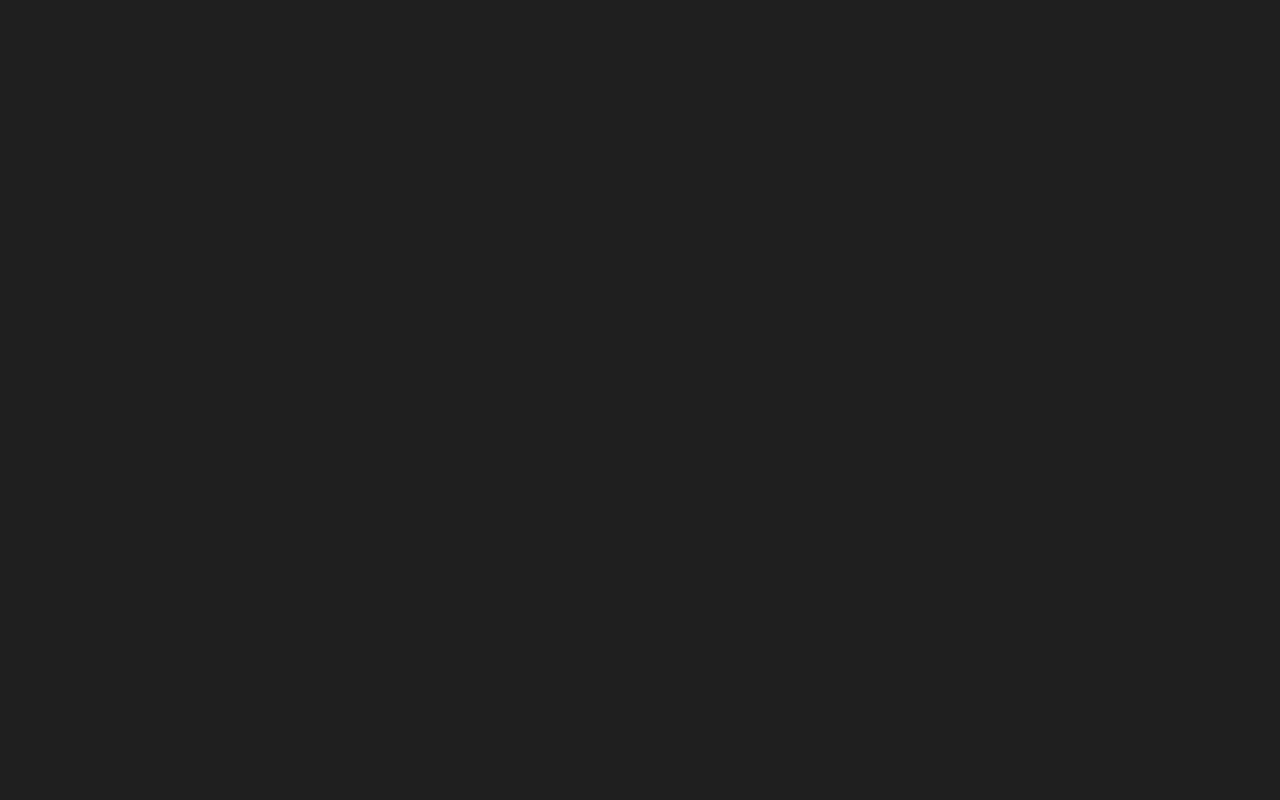
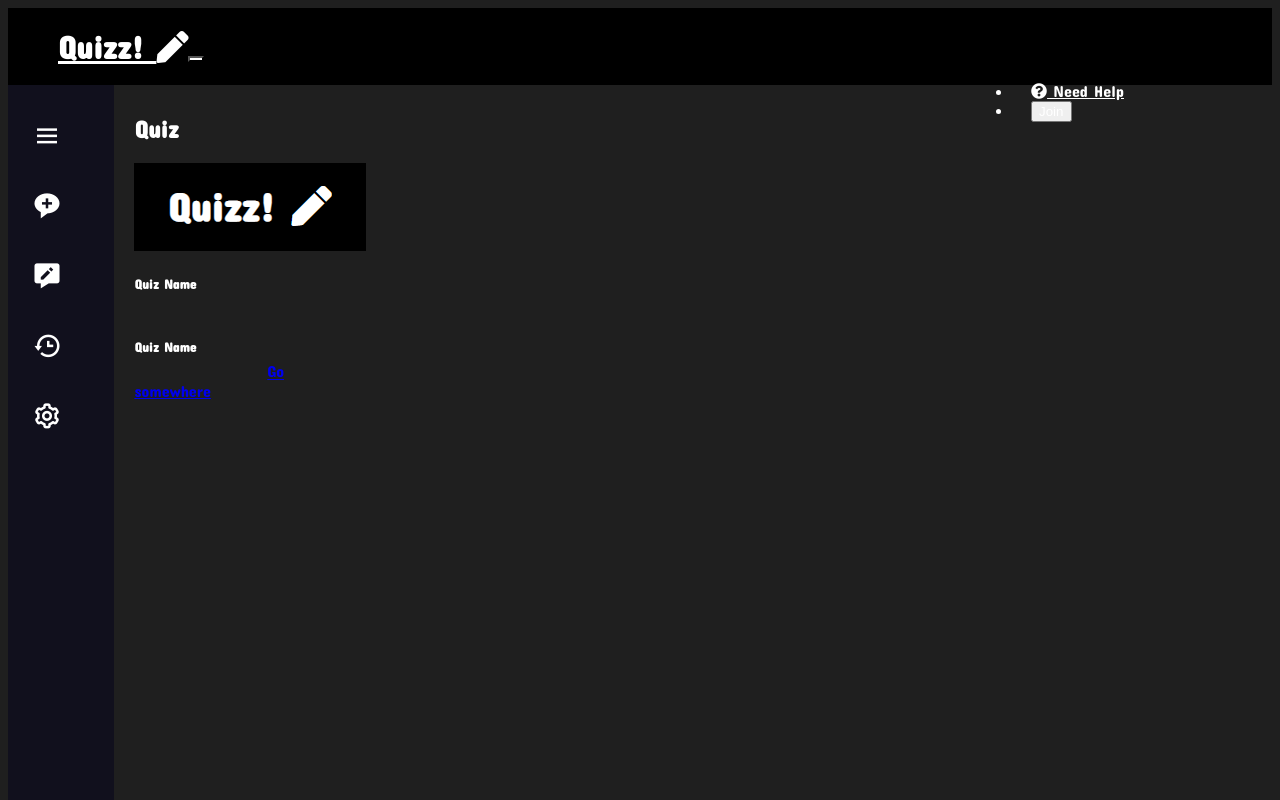
Before and after one commit to te-lyhourt/quizz, a Vue app in the folder client/: page /createquiz in a window 1280 px wide. Before the commit this address had no page. Built offline with nearby package versions, Linux system fonts and the light colour scheme.

Commit message:
add quiz component
still havent fix side bar
still havent fix card component

```diff
--- a/client/src/components/homepage.vue
+++ b/client/src/components/homepage.vue
@@ -1,9 +1,7 @@
 <template v-html="html">
     <div>
-
         <navbar style="background:black"></navbar>
         <sidebar></sidebar>
-
     </div>
 </template>
 <script>
--- a/client/src/components/quiz/createQuiz.vue
+++ b/client/src/components/quiz/createQuiz.vue
@@ -0,0 +1,29 @@
+<template v-html="html">
+  <div>
+      <homepage></homepage>
+      <div class="content">
+          <h2>
+              Quiz
+          </h2>
+          <quiz-box></quiz-box>
+      </div>
+  </div>
+</template>
+<script>
+import Homepage from '../homepage.vue';
+
+import QuizBox from './quizBox.vue';
+
+export default {
+  components: {
+    Homepage,
+    QuizBox,
+  },
+};
+</script>
+<style scoped>
+
+.content{
+    margin: 30px 30px 30px 10%;
+}
+</style>
--- /dev/null
+++ b/client/src/components/quiz/quizBox.vue
@@ -0,0 +1,37 @@
+<template v-html="html">
+  <div>
+    <div class="card box-container" style="width: 15%;">
+      <img class="card-img-top" src="../../assets/brand.png" alt="" />
+      <div class="card-body">
+        <h5 class="card-title">Quiz Name</h5>
+        <h5 class="card-title">Quiz Name</h5>
+        <a href="#" class="btn btn-primary">Go somewhere</a>
+      </div>
+    </div>
+  </div>
+</template>
+<script>
+export default {};
+</script>
+<style scoped>
+.card .box-container {
+  border: solid #787878 1px;
+  text-align: center;
+  margin: 30px;
+  padding: 20px;
+  display: flex;
+  flex-direction: column;
+  align-content: center;
+  justify-content: center;
+}
+.card-body{
+    background: #1F1F1F;
+}
+.card-title {
+  display: inline-block;
+  width: 80%;
+  overflow: hidden;
+  white-space: nowrap;
+  text-overflow: ellipsis;
+}
+</style>
--- a/client/src/components/sidebar.vue
+++ b/client/src/components/sidebar.vue
@@ -76,7 +76,6 @@ export default {
   background: #11101d;
 }
 .sidebar {
-
   position: fixed;
   width: 78px;
   height: 100%;
@@ -116,7 +115,7 @@ export default {
   margin: 20px 0;
 }
 .sidebar ul li .tooltip {
-  position: absolute;
+
   left: 125px;
   top: 0;
   transform: translate(-50%, -50%);
--- a/client/src/router/router.js
+++ b/client/src/router/router.js
@@ -2,6 +2,7 @@ import {createWebHistory,createRouter} from 'vue-router'
 import signUp from '@/components/user/signUp.vue'
 import logIn from '@/components/user/logIn.vue'
 import homepage from '@/components/homepage.vue'
+import createQuiz from '../components/quiz/createQuiz.vue'
 
 const routes = [
     {
@@ -19,6 +20,11 @@ const routes = [
         name:'signUp',
         component: signUp
     },
+    {
+        path:'/createquiz',
+        name:'createQuiz',
+        component: createQuiz
+    }
 ]
 
 const router = createRouter({
```
Also changed, not shown: client/src/assets/brand.png (added).
